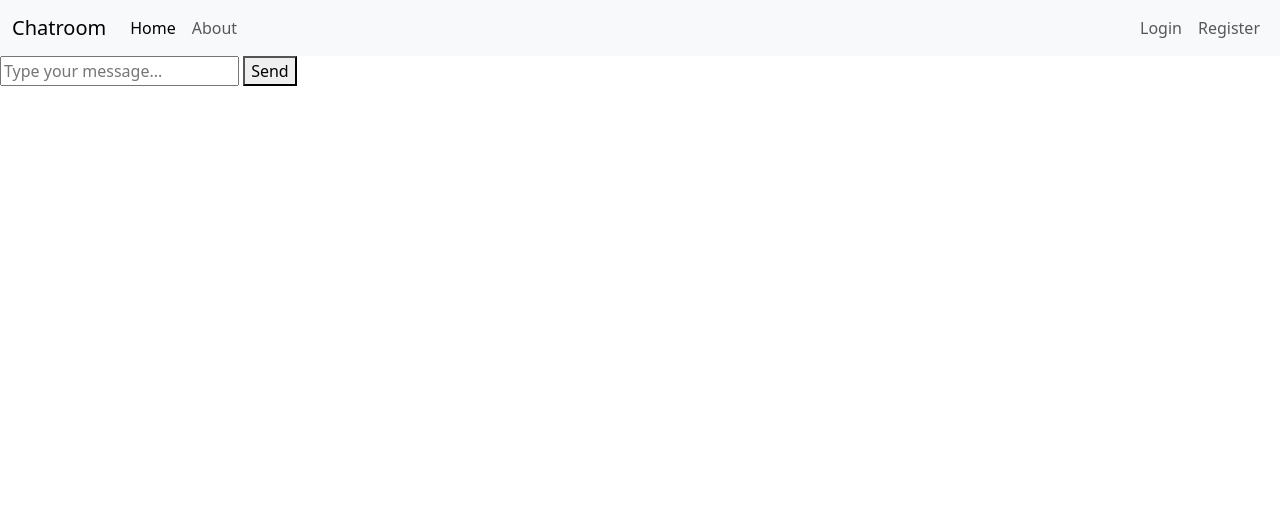
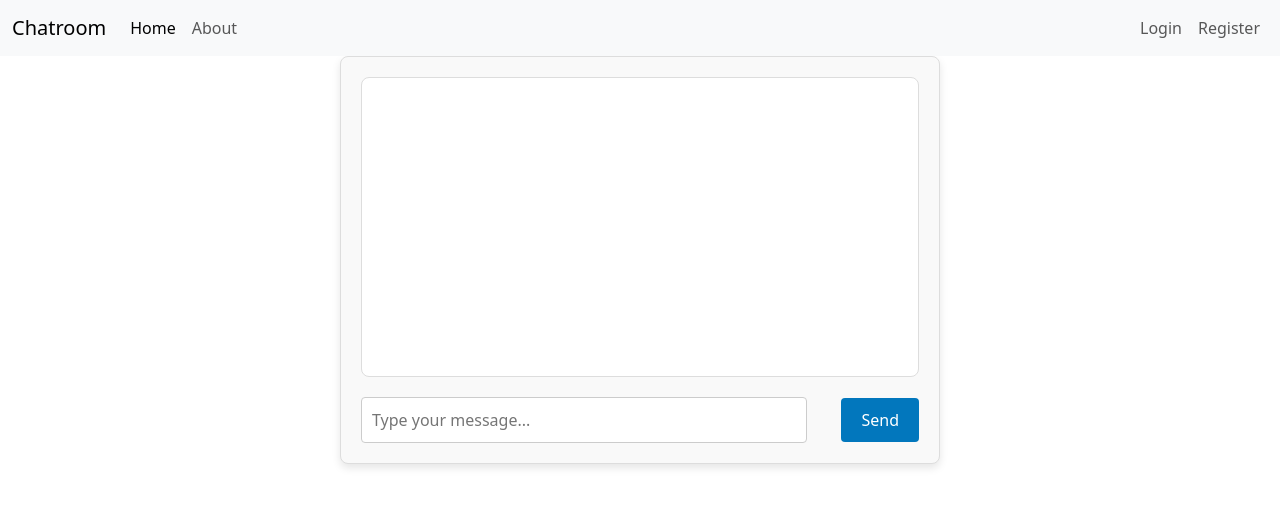
Before and after one commit to Godvein/Chatrooms, a Django app: template core/templates/core/chat.html in a window 1280 px wide. Shown: the top 507 px of the page. Run offline with Django 5.2, Linux system fonts and the light colour scheme; the template is opened without the code that fills it, so the values that code supplies are empty.

Commit message:
.env update

```diff
--- a/core/templates/core/chat.html
+++ b/core/templates/core/chat.html
@@ -17,7 +17,62 @@
 </div>
 
 <style>
-    /* Your existing CSS */
+    .chat-container {
+        width: 100%;
+        max-width: 600px;
+        margin: 0 auto;
+        border: 1px solid #ddd;
+        border-radius: 8px;
+        padding: 20px;
+        background-color: #f9f9f9;
+        box-shadow: 0 4px 8px rgba(0, 0, 0, 0.1);
+    }
+
+    .messages {
+        height: 300px;
+        overflow-y: auto;
+        border: 1px solid #ddd;
+        border-radius: 8px;
+        padding: 10px;
+        background-color: #fff;
+        margin-bottom: 20px;
+    }
+
+    .messages div {
+        padding: 10px;
+        margin-bottom: 10px;
+        border-radius: 5px;
+        background-color: #e1f5fe;
+        color: #0277bd;
+    }
+
+    .chat-form {
+        display: flex;
+        justify-content: space-between;
+        align-items: center;
+    }
+
+    .message-input {
+        width: 80%;
+        padding: 10px;
+        border: 1px solid #ccc;
+        border-radius: 4px;
+        font-size: 16px;
+    }
+
+    .send-button {
+        padding: 10px 20px;
+        background-color: #0277bd;
+        color: white;
+        border: none;
+        border-radius: 4px;
+        cursor: pointer;
+        font-size: 16px;
+    }
+
+    .send-button:hover {
+        background-color: #01579b;
+    }
 </style>
 
 <script type="text/javascript">
@@ -47,16 +102,13 @@
             isSocketOpen = true;
             // Send queued messages when the socket is open
             while (messageQueue.length > 0) {
-                const messageData = messageQueue.shift();
-                console.log("Sending queued message:", messageData);
-                chatSocket.send(messageData);
+                chatSocket.send(messageQueue.shift());
             }
         };
 
-        chatSocket.onclose = function(event) {
+        chatSocket.onclose = function() {
+            console.error("WebSocket connection closed. Attempting to reconnect...");
             isSocketOpen = false;
-            console.error("WebSocket connection closed. Attempting to reconnect...");
-            console.log("Close event:", event);
             setTimeout(connectWebSocket, 2000); // Reconnect after 2 seconds
         };
 
@@ -82,7 +134,6 @@
 
         // Check if the WebSocket is open before sending the message
         if (isSocketOpen) {
-            console.log("Sending message:", messageData);
             chatSocket.send(messageData);
         } else {
             console.error("WebSocket is not open. Queueing message.");
```
